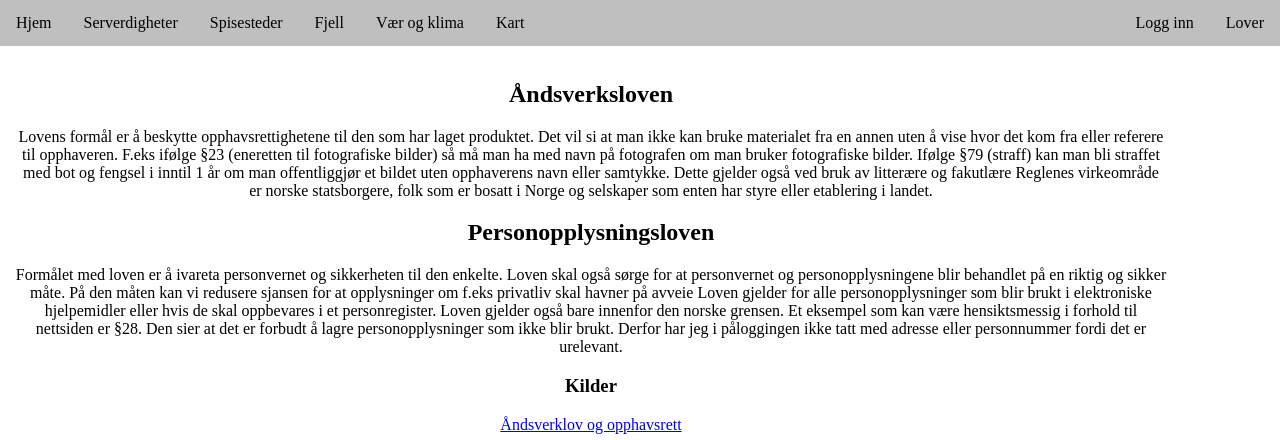
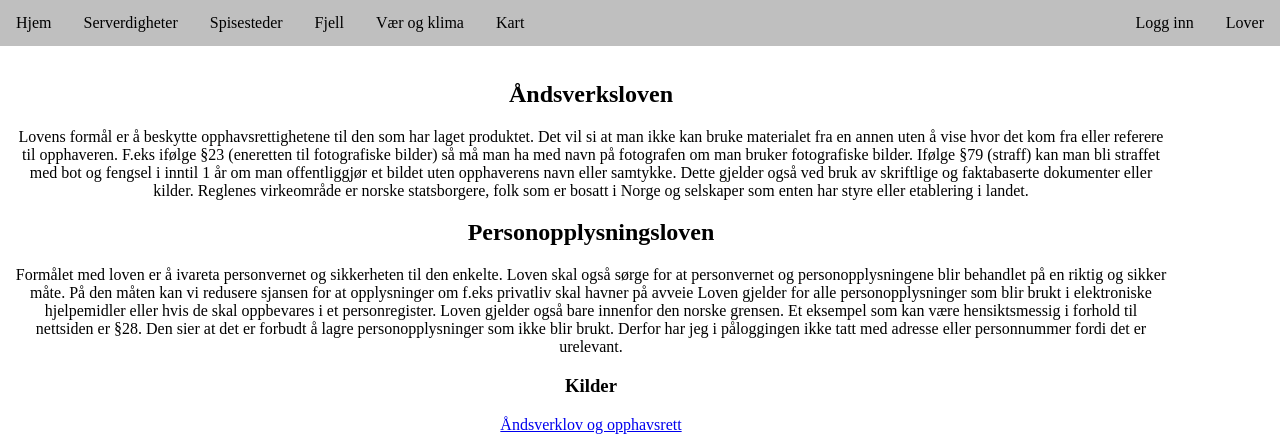
Before and after one commit to imida/dn_Bergen, a PHP site: page /index.php?page=laws in a window 1280 px wide. Shown: the part 150-590 px from the top of the page. Run offline with PHP 8.4, Linux system fonts and the light colour scheme; data that the repository does not hold is empty.

Commit message:
la til video

```diff
--- a/pages/laws.php
+++ b/pages/laws.php
@@ -6,7 +6,7 @@
 
         <h2>Åndsverksloven</h2>
         <p> Lovens formål er å beskytte opphavsrettighetene til den som har laget produktet. Det vil si at man ikke kan bruke materialet fra en annen uten å vise hvor det kom fra eller referere til opphaveren.
-            F.eks ifølge §23 (eneretten til fotografiske bilder) så må man ha med navn på fotografen om man bruker fotografiske bilder. Ifølge §79 (straff) kan man bli straffet med bot og fengsel i inntil 1 år om man offentliggjør et bildet uten opphaverens navn eller samtykke. Dette gjelder også ved bruk av litterære og fakutlære
+            F.eks ifølge §23 (eneretten til fotografiske bilder) så må man ha med navn på fotografen om man bruker fotografiske bilder. Ifølge §79 (straff) kan man bli straffet med bot og fengsel i inntil 1 år om man offentliggjør et bildet uten opphaverens navn eller samtykke. Dette gjelder også ved bruk av skriftlige og faktabaserte dokumenter eller kilder.
             Reglenes virkeområde er norske statsborgere, folk som er bosatt i Norge og selskaper som enten har styre eller etablering i landet.
         </p>
 
--- a/pages/welcome.php
+++ b/pages/welcome.php
@@ -7,5 +7,7 @@
             På denne siden kan du få informasjon om noen aktiviteter, som fjell, restauranter og severdigheter, i Bergen og se værmeldingen for den kommende uken. Det er også mulig å lage en aktivitetsplan med aktiviteter og når du ønsker å gjennomføre de.
         </p>
 
+        <iframe width="560" height="315" src="https://www.youtube.com/embed/YXdtkfnuApY" frameborder="0" allow="accelerometer; autoplay; encrypted-media; gyroscope; picture-in-picture" allowfullscreen></iframe>
+
     </div>
 </div>
```
